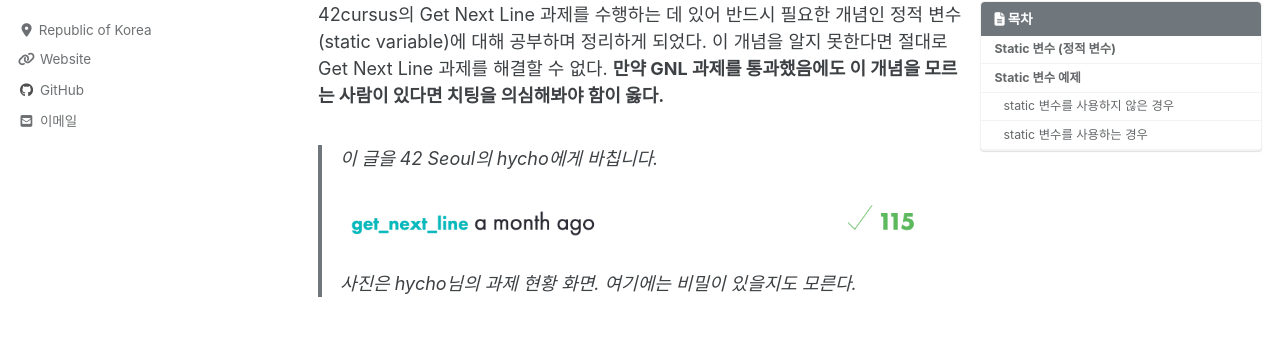
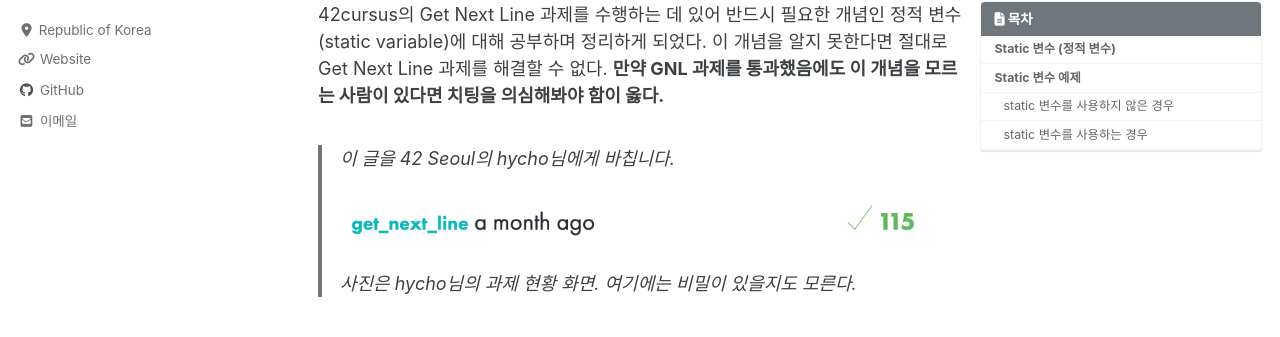
Before and after one commit to ohseyong/ohseyong.github.io, a Jekyll site: the page built from _posts/2020-07-07-about-static-var.md, in a window 1280 px wide and 900 px high. Shown: the part 178-515 px from the top of the window. Built offline with Jekyll 4.4.1, drawn with Linux system fonts in a browser that asks for light colours; cached includes are drawn as plain includes; nearby versions of some CDN libraries; comment, search, counter and statistics services are not loaded.

Commit message:
Update 2020-07-07-about-static-var.md

```diff
--- a/_posts/2020-07-07-about-static-var.md
+++ b/_posts/2020-07-07-about-static-var.md
@@ -14,7 +14,7 @@ toc_sticky: true
 
 42cursus의 Get Next Line 과제를 수행하는 데 있어 반드시 필요한 개념인 정적 변수(static variable)에 대해 공부하며 정리하게 되었다. 이 개념을 알지 못한다면 절대로 Get Next Line 과제를 해결할 수 없다. **만약 GNL 과제를 통과했음에도 이 개념을 모르는 사람이 있다면 치팅을 의심해봐야 함이 옳다.**
 
-> *이 글을 42 Seoul의 hycho에게 바칩니다.*
+> *이 글을 42 Seoul의 hycho님에게 바칩니다.*
 >
 > ![hycho_scrnshot](/assets/hycho_scrnshot.png)
 >
```
